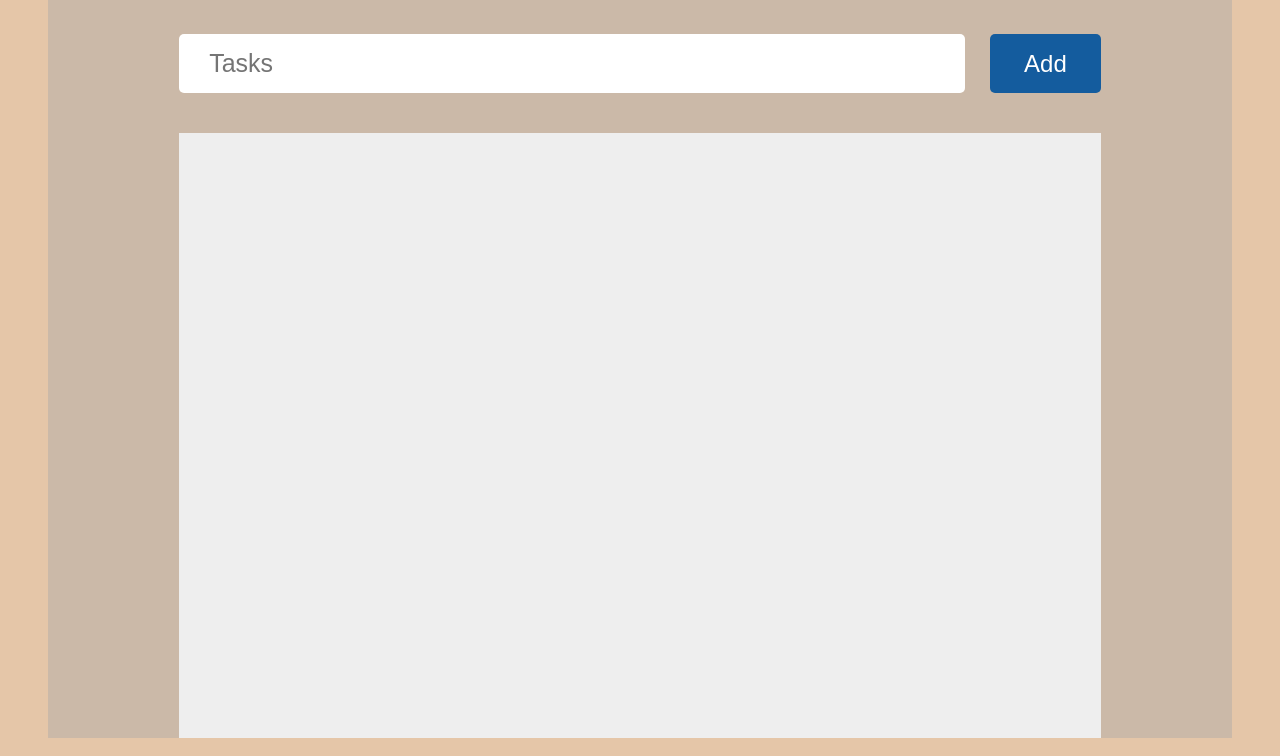
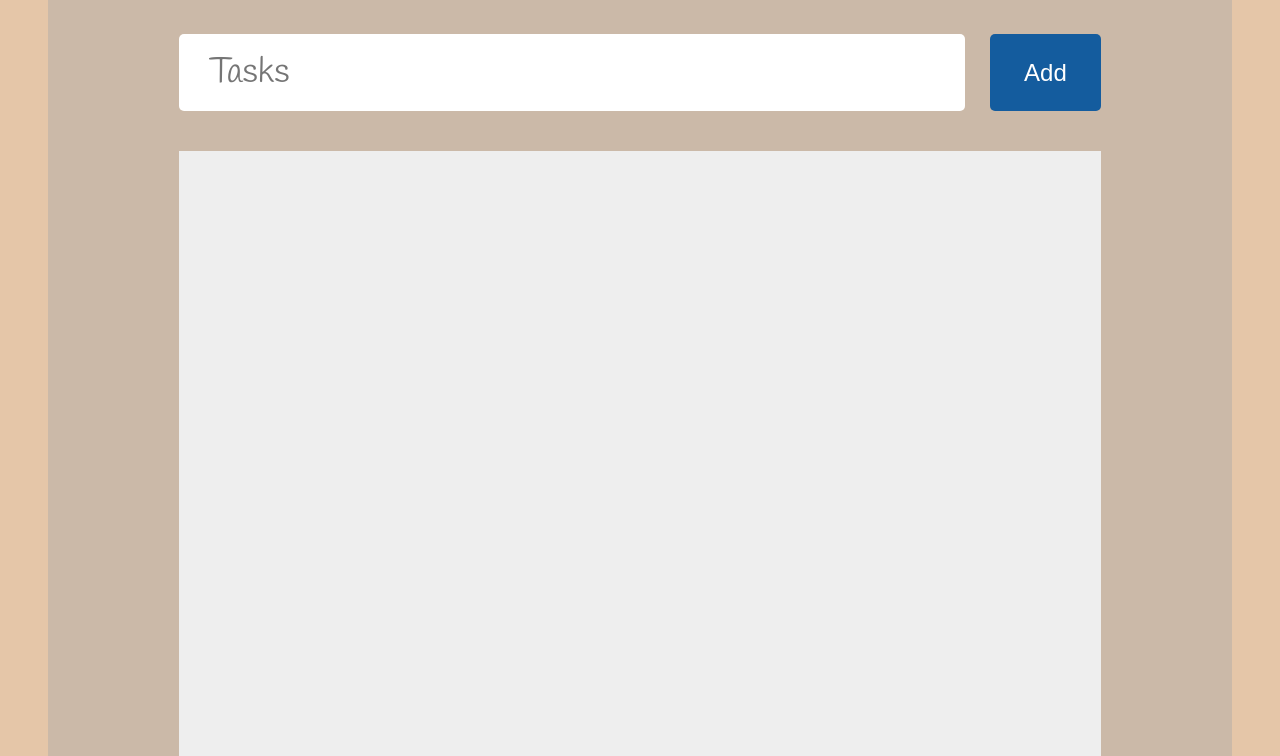
Before and after one commit to kichah/to-do-list-K, a website: page index.html in a window 1280 px wide. Shown: the part 209-965 px from the top of the page. Drawn offline with Linux system fonts and the light colour scheme; a web font is replaced by a local one.

Commit message:
improvement

```diff
--- a/css/style.css
+++ b/css/style.css
@@ -114,16 +114,15 @@ body {
 .todo__input {
   padding: 1.5rem 3rem;
   border-radius: 5px;
-  font-size: 2.5rem;
+  font-size: 3.5rem;
   border: none;
   flex: 9;
   color: var(--color-primary-dark);
-}
-.todo__input:hover {
-  outline: none;
+  font-family: "Handlee", cursive;
+  font-weight: 400;
 }
 .todo__input:focus-visible {
-  outline: none;
+  outline: 1px inset var(--color-primary);
 }
 .todo__list {
   background-color: #eee;
```
Also changed, not shown: 1 other file.
